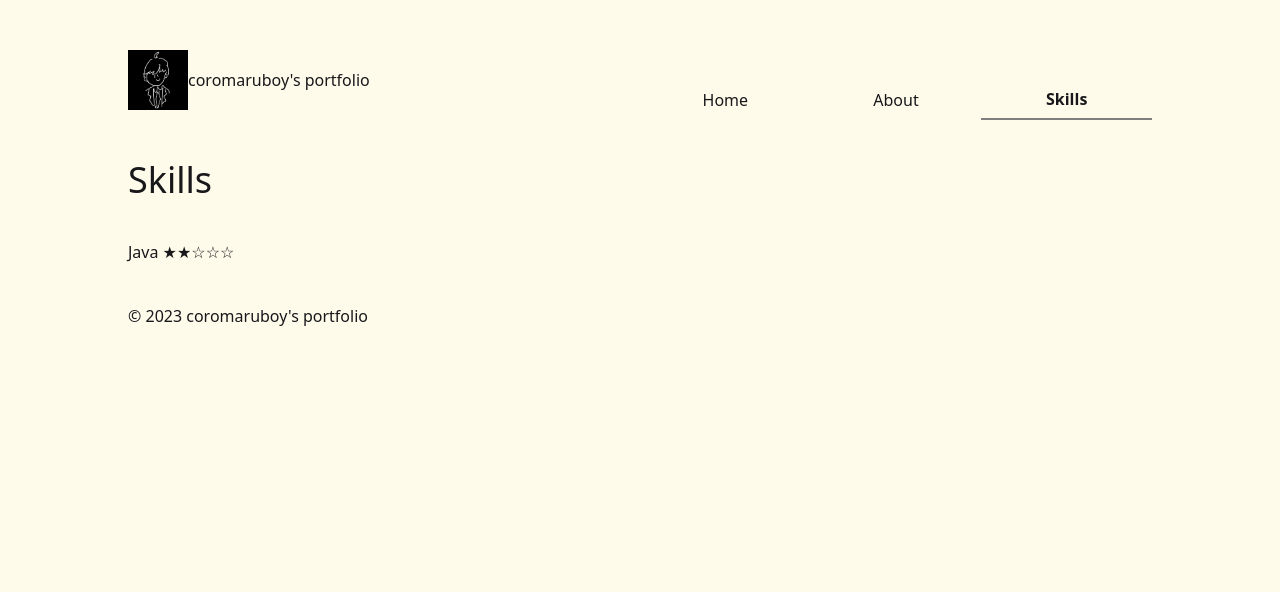
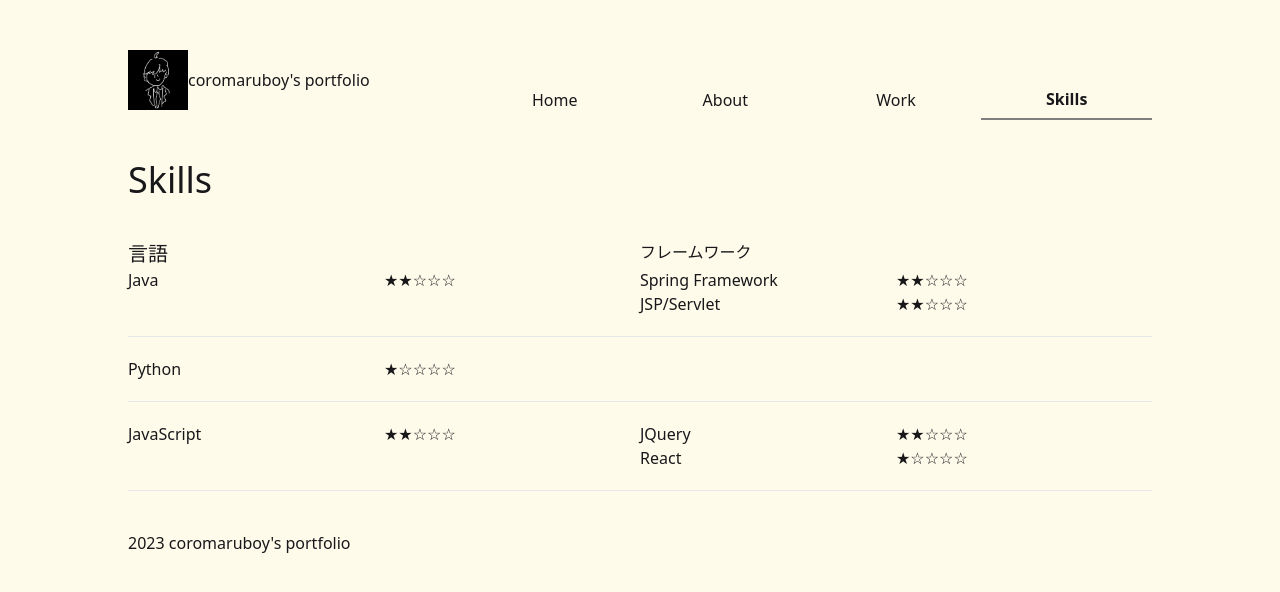
Before and after one commit to coromaruboy/my-portfolio, a Gatsby site: page /skills in a window 1280 px wide. Built offline with nearby package versions, Linux system fonts and the light colour scheme; Gatsby itself is replaced by a stand-in of ours.

Commit message:
feat:skill,workをJSONファイルのデータから表示する

```diff
--- a/gatsby-config.js
+++ b/gatsby-config.js
@@ -8,5 +8,13 @@ module.exports = {
   },
   plugins: [
     "gatsby-plugin-postcss",
+    'gatsby-transformer-json',
+    {
+      resolve: 'gatsby-source-filesystem',
+      options: {
+        name: 'data',
+        path: `${__dirname}/src/data/`,
+      },
+    },
   ]
 };
--- a/package.json
+++ b/package.json
@@ -16,6 +16,8 @@
   "dependencies": {
     "gatsby": "^5.12.12",
     "gatsby-plugin-postcss": "^6.12.0",
+    "gatsby-source-filesystem": "^5.12.1",
+    "gatsby-transformer-json": "^5.12.0",
     "react": "^18.2.0",
     "react-dom": "^18.2.0"
   },
--- a/src/components/footer.js
+++ b/src/components/footer.js
@@ -3,11 +3,9 @@ import React from "react"
 const Footer = () => {
     return (
         <footer className='mt-10'>
-            © {new Date().getFullYear()} coromaruboy's portfolio
+            {new Date().getFullYear()} coromaruboy's portfolio
         </footer>
     )
 }
 
 export default Footer;
-
-export const Head = () => <title>About Me</title>
--- a/src/components/header.js
+++ b/src/components/header.js
@@ -15,7 +15,7 @@ const Header = () => {
         borderBottom: "2px solid gray"
     }
 
-    const NavMenuItem = ["Home", "About", "Skills"];
+    const NavMenuItem = ["Home", "About", "Work", "Skills"];
 
     const NavItemLiTag = NavMenuItem.map((item) => {
         let page_link = "";
@@ -29,7 +29,7 @@ const Header = () => {
             <li key={page_link}>
                 <Link to={page_link} style={LinkStyles}
                     activeStyle={ActiveStyles}
-                    className="h-10 flex items-center justify-center">
+                    className="h-10 flex items-center justify-center hover:text-gray-400">
                     {item}
                 </Link>
             </li>
@@ -39,16 +39,16 @@ const Header = () => {
     return (
         <div className="mt-10">
             <div className="">
-                <header className="grid grid-cols-2 flex justify-between">
-                    <div className="flex flex-row items-center">
+                <header className="grid grid-cols-12 flex justify-between">
+                    <div className="flex flex-row items-center col-span-4">
                         <Link to="/">
                             <img src={LOGO_IMG} alt="logo" width={60} height={60}/>
                         </Link>
                         <p>coromaruboy's portfolio</p>
                     </div>
                     {/* link */}
-                    <nav>
-                        <ul className="grid grid-cols-3 mt-10">
+                    <nav className="col-span-8">
+                        <ul className="grid grid-cols-4 mt-10">
                             {NavItemLiTag}
                         </ul>
                     </nav>
--- /dev/null
+++ b/src/data/skill.json
@@ -0,0 +1,36 @@
+[
+    {
+        "language": "Java",
+        "level": "★★☆☆☆",
+        "frameWork": [
+            {
+                "title": "Spring Framework",
+                "level": "★★☆☆☆"
+            },
+            {
+                "title": "JSP/Servlet",
+                "level": "★★☆☆☆"
+            }
+        ]
+    },
+    {
+        "language": "Python",
+        "level": "★☆☆☆☆",
+        "frameWork": [
+        ]
+    },
+    {
+        "language": "JavaScript",
+        "level": "★★☆☆☆",
+        "frameWork": [
+            {
+                "title": "JQuery",
+                "level": "★★☆☆☆"
+            },
+            {
+                "title": "React",
+                "level": "★☆☆☆☆"
+            }
+        ]
+    }
+]
--- a/src/pages/skills.js
+++ b/src/pages/skills.js
@@ -1,19 +1,80 @@
-import React from 'react';
-import Layout from '../components/layout';
-import Tanplate from '../components/template';
+import React from "react";
+import { graphql, useStaticQuery } from "gatsby";
+import Layout from "../components/layout"
+import Template from "../components/template";
 
 const title = "Skills";
 
-const article = "Java ★★☆☆☆";
+const Skills = () => {
+    const data = useStaticQuery(graphql`
+        query {
+            allSkillJson {
+                nodes {
+                    language
+                    level
+                    frameWork {
+                        title
+                        level
+                    }
+                }
+            }
+        }
+    `);
 
-const Skills = () => {
+    const renderSkillList = () => {
+        const languages = data.allSkillJson.nodes;
+
+        const dummyDiv = (index) => {
+            if(index > 0) return <div className="col-span-6"></div>
+        }
+
+        const frameWorkList = (index) => {
+            const currentLanguage = languages[index];
+            if (currentLanguage.frameWork && currentLanguage.frameWork.length > 0) {
+                return (
+                    currentLanguage.frameWork.map((framework, i) => (
+                    <>
+                        {dummyDiv(i)}
+                        <div key={i} className="col-span-6 grid grid-cols-12">
+                            <p className="col-span-6">{framework.title}</p>
+                            <p  className="col-span-6">{framework.level}</p>
+                        </div>
+                    </>
+                    ))
+                );
+            }
+            return null;
+        };
+
+        return (
+            <div>
+                <div className="grid grid-cols-12">
+                    <div className="col-span-6 text-xl">言語</div>
+                    <div className="col-span-6">フレームワーク</div>
+                </div>
+                {languages.map((languageData, index) => (
+                <>
+                    <div className="grid grid-cols-12" key={index}>
+                        <div className="col-span-6 grid grid-cols-12">
+                            <h2 className="col-span-6">{languageData.language}</h2>
+                            <div className="col^-span-6">{languageData.level}</div>
+                        </div>
+                        {frameWorkList(index)}
+                    </div>
+                    <hr className="mt-5 mb-5"></hr>
+                </>
+                ))}
+            </div>
+        )
+    };
+
     return (
         <Layout>
-            <Tanplate title={title} />
-            <div>{article}</div>
+            <Template title={title} />
+            {renderSkillList()}
         </Layout>
-    )
-}
+    );
+};
 
 export default Skills;
 
--- /dev/null
+++ b/src/pages/work.js
@@ -0,0 +1,59 @@
+import React from "react";
+import { graphql, useStaticQuery } from "gatsby";
+import Layout from "../components/layout";
+import Template from "../components/template"
+
+const title = "Work";
+
+const Work = () => {
+    const data = useStaticQuery(graphql`
+        query {
+            allWorkJson {
+                nodes {
+                    Company
+                    AffiliationPeriod
+                    EmploymentStatus
+                    Works {
+                        ProjectName
+                        ProjectPeriod
+                        Overview
+                        ResponsiblePhase
+                        MainProcessing
+                        langage
+                        OS
+                        DB
+                    }
+                }
+            }
+        }
+    `)
+
+    const renderWorkList = () => {
+        const workData = data.allWorkJson.nodes[0];
+
+        return (
+            <>
+                <div>会社:{workData.Company}</div>
+                <div>期間:{workData.AffiliationPeriod}</div>
+                <div>
+                    <div>業務内容</div>
+                    {workData.Works && workData.Works.map((work, index) => (
+                    <div key={index}>
+                        <div>プロジェクト名: {work.ProjectName}</div>
+                    </div>
+                    ))}
+                </div>
+            </>
+        )
+    }
+
+    return (
+        <Layout>
+            <Template title={title} />
+            {renderWorkList()}
+        </Layout>
+    )
+
+}
+
+export default Work;
```
Also changed, not shown: src/data/work.json (added, +39 -0 lines), 2 other files.
